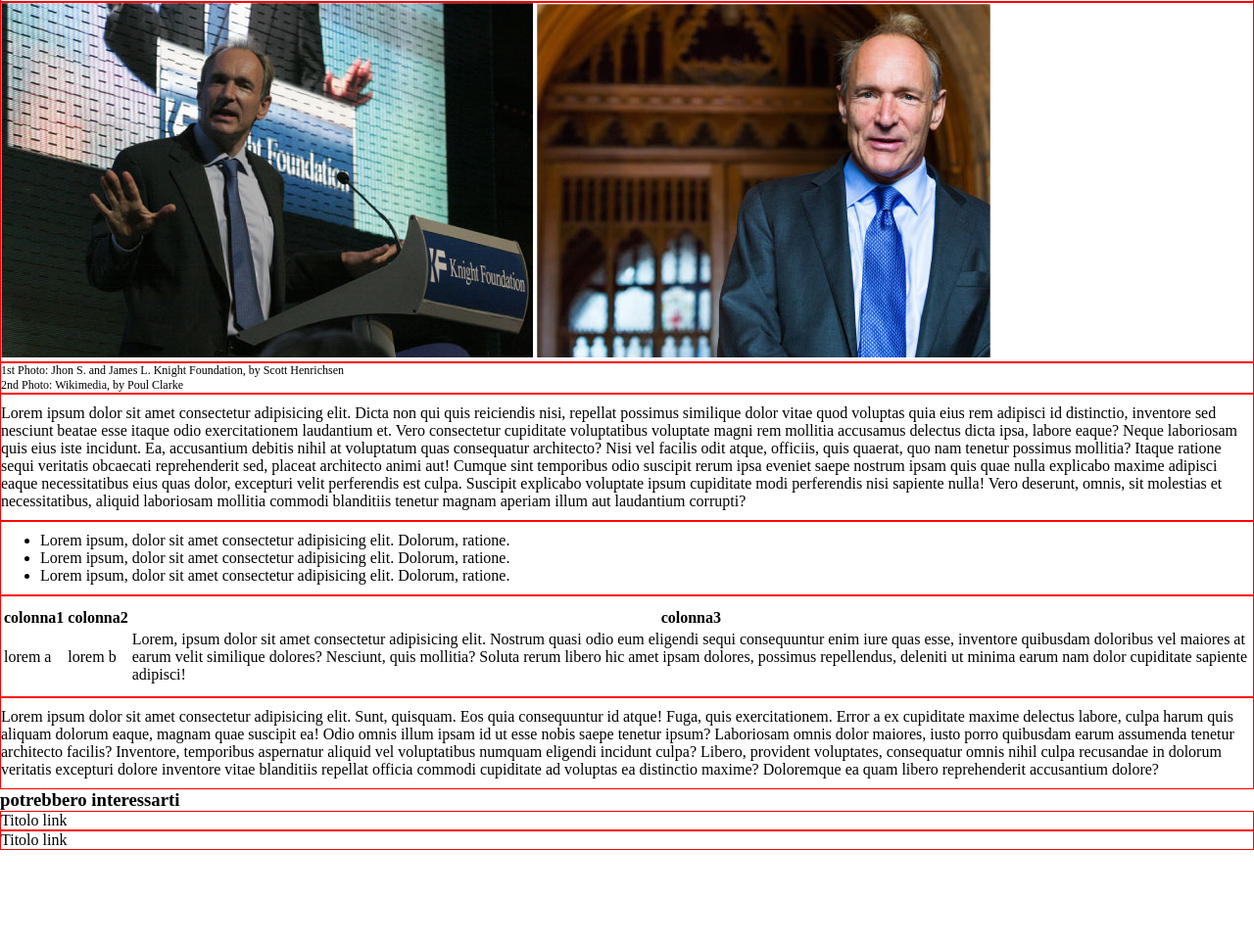
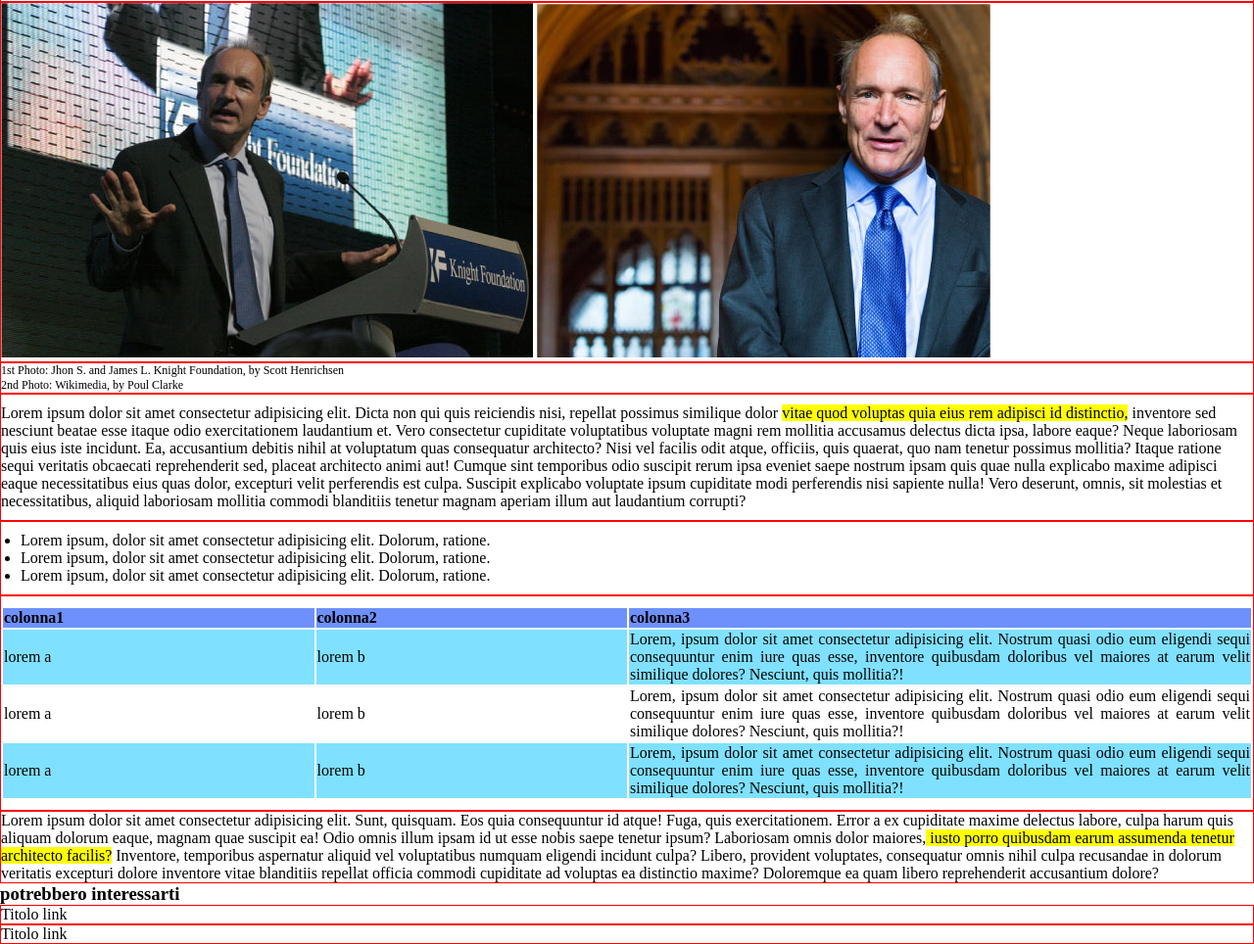
Before and after one commit to CarloDM/html-css-booleaner, a plain HTML site: page index.html in a window 1280 px wide. Shown: the part 210-1174 px from the top of the page at 98% size. Before the commit the page ends 1078 px from the top, so only its background shows below. Drawn offline with Linux system fonts and the light colour scheme.

Commit message:
[main] ridimensionamento tabella, elenco,testogial

```diff
--- a/css/style.css
+++ b/css/style.css
@@ -57,4 +57,25 @@ div{
 .padding-paragrafi {
   padding-top: 10px;
   padding-bottom: 10px;
+  padding-left: 0px;
 }
+
+.testo-evidenziato {
+  background-color: yellow;
+}
+
+table {
+  text-align: justify;
+
+}
+
+thead {
+  background-color: rgb(110, 144, 253);
+
+}
+
+
+
+.td-azzurro {
+  background-color: rgb(127, 225, 255);
+}
--- a/index.html
+++ b/index.html
@@ -39,12 +39,12 @@
       </div>
 
       <div>
-        <p class="padding-paragrafi">Lorem ipsum dolor sit amet consectetur adipisicing elit. Dicta non qui quis reiciendis nisi, repellat possimus similique dolor vitae quod voluptas quia eius rem adipisci id distinctio, inventore sed nesciunt beatae esse itaque odio exercitationem laudantium et. Vero consectetur cupiditate voluptatibus voluptate magni rem mollitia accusamus delectus dicta ipsa, labore eaque? Neque laboriosam quis eius iste incidunt. Ea, accusantium debitis nihil at voluptatum quas consequatur architecto? Nisi vel facilis odit atque, officiis, quis quaerat, quo nam tenetur possimus mollitia? Itaque ratione sequi veritatis obcaecati reprehenderit sed, placeat architecto animi aut! Cumque sint temporibus odio suscipit rerum ipsa eveniet saepe nostrum ipsam quis quae nulla explicabo maxime adipisci eaque necessitatibus eius quas dolor, excepturi velit perferendis est culpa. Suscipit explicabo voluptate ipsum cupiditate modi perferendis nisi sapiente nulla! Vero deserunt, omnis, sit molestias et necessitatibus, aliquid laboriosam mollitia commodi blanditiis tenetur magnam aperiam illum aut laudantium corrupti?</p>
+        <p class="padding-paragrafi">Lorem ipsum dolor sit amet consectetur adipisicing elit. Dicta non qui quis reiciendis nisi, repellat possimus similique dolor <span class="testo-evidenziato"> vitae quod voluptas quia eius rem adipisci id distinctio,</span> inventore sed nesciunt beatae esse itaque odio exercitationem laudantium et. Vero consectetur cupiditate voluptatibus voluptate magni rem mollitia accusamus delectus dicta ipsa, labore eaque? Neque laboriosam quis eius iste incidunt. Ea, accusantium debitis nihil at voluptatum quas consequatur architecto? Nisi vel facilis odit atque, officiis, quis quaerat, quo nam tenetur possimus mollitia? Itaque ratione sequi veritatis obcaecati reprehenderit sed, placeat architecto animi aut! Cumque sint temporibus odio suscipit rerum ipsa eveniet saepe nostrum ipsam quis quae nulla explicabo maxime adipisci eaque necessitatibus eius quas dolor, excepturi velit perferendis est culpa. Suscipit explicabo voluptate ipsum cupiditate modi perferendis nisi sapiente nulla! Vero deserunt, omnis, sit molestias et necessitatibus, aliquid laboriosam mollitia commodi blanditiis tenetur magnam aperiam illum aut laudantium corrupti?</p>
     </div>
 
       <div class="padding-paragrafi">
-        <ul>
-          <li>Lorem ipsum, dolor sit amet consectetur adipisicing elit. Dolorum, ratione.</li>
+        <ul style="padding-left: 20px;">
+          <li >Lorem ipsum, dolor sit amet consectetur adipisicing elit. Dolorum, ratione.</li>
           <li>Lorem ipsum, dolor sit amet consectetur adipisicing elit. Dolorum, ratione.</li>
           <li>Lorem ipsum, dolor sit amet consectetur adipisicing elit. Dolorum, ratione.</li>
         </ul>
@@ -55,19 +55,31 @@
           <thead>
             <th>colonna1</th>
             <th>colonna2</th>
-            <th>colonna3</th>
+            <th style="width: 50%;">colonna3</th>
           </thead>
           <tbody>
-            <td>lorem a</td>
-            <td>lorem b</td>
-            <td>Lorem, ipsum dolor sit amet consectetur adipisicing elit. Nostrum quasi odio eum eligendi sequi consequuntur enim iure quas esse, inventore quibusdam doloribus vel maiores at earum velit similique dolores? Nesciunt, quis mollitia? Soluta rerum libero hic amet ipsam dolores, possimus repellendus, deleniti ut minima earum nam dolor cupiditate sapiente adipisci!</td>
+            <tr>
+              <td class="td-azzurro">lorem a</td>
+              <td class="td-azzurro">lorem b</td>
+              <td class="td-azzurro">Lorem, ipsum dolor sit amet consectetur adipisicing elit. Nostrum quasi odio eum eligendi sequi consequuntur enim iure quas esse, inventore quibusdam doloribus vel maiores at earum velit similique dolores? Nesciunt, quis mollitia?!</td>
+          </tr>
+            <tr>
+              <td>lorem a</td>
+              <td>lorem b</td>
+              <td>Lorem, ipsum dolor sit amet consectetur adipisicing elit. Nostrum quasi odio eum eligendi sequi consequuntur enim iure quas esse, inventore quibusdam doloribus vel maiores at earum velit similique dolores? Nesciunt, quis mollitia?!</td>
+          </tr>
+            <tr>
+              <td class="td-azzurro">lorem a</td>
+              <td class="td-azzurro">lorem b</td>
+              <td class="td-azzurro">Lorem, ipsum dolor sit amet consectetur adipisicing elit. Nostrum quasi odio eum eligendi sequi consequuntur enim iure quas esse, inventore quibusdam doloribus vel maiores at earum velit similique dolores? Nesciunt, quis mollitia?!</td>
+          </tr>
           </tbody>
         </table>
       </div>
 
       <div>
-        <p class="padding-paragrafi">
-          Lorem ipsum dolor sit amet consectetur adipisicing elit. Sunt, quisquam. Eos quia consequuntur id atque! Fuga, quis exercitationem. Error a ex cupiditate maxime delectus labore, culpa harum quis aliquam dolorum eaque, magnam quae suscipit ea! Odio omnis illum ipsam id ut esse nobis saepe tenetur ipsum? Laboriosam omnis dolor maiores, iusto porro quibusdam earum assumenda tenetur architecto facilis? Inventore, temporibus aspernatur aliquid vel voluptatibus numquam eligendi incidunt culpa? Libero, provident voluptates, consequatur omnis nihil culpa recusandae in dolorum veritatis excepturi dolore inventore vitae blanditiis repellat officia commodi cupiditate ad voluptas ea distinctio maxime? Doloremque ea quam libero reprehenderit accusantium dolore?
+        <span class="padding-paragrafi">
+          Lorem ipsum dolor sit amet consectetur adipisicing elit. Sunt, quisquam. Eos quia consequuntur id atque! Fuga, quis exercitationem. Error a ex cupiditate maxime delectus labore, culpa harum quis aliquam dolorum eaque, magnam quae suscipit ea! Odio omnis illum ipsam id ut esse nobis saepe tenetur ipsum? Laboriosam omnis dolor maiores,<span class="testo-evidenziato"> iusto porro quibusdam earum assumenda tenetur architecto facilis?</span> Inventore, temporibus aspernatur aliquid vel voluptatibus numquam eligendi incidunt culpa? Libero, provident voluptates, consequatur omnis nihil culpa recusandae in dolorum veritatis excepturi dolore inventore vitae blanditiis repellat officia commodi cupiditate ad voluptas ea distinctio maxime? Doloremque ea quam libero reprehenderit accusantium dolore?
         </p>
       </div>
 
```
